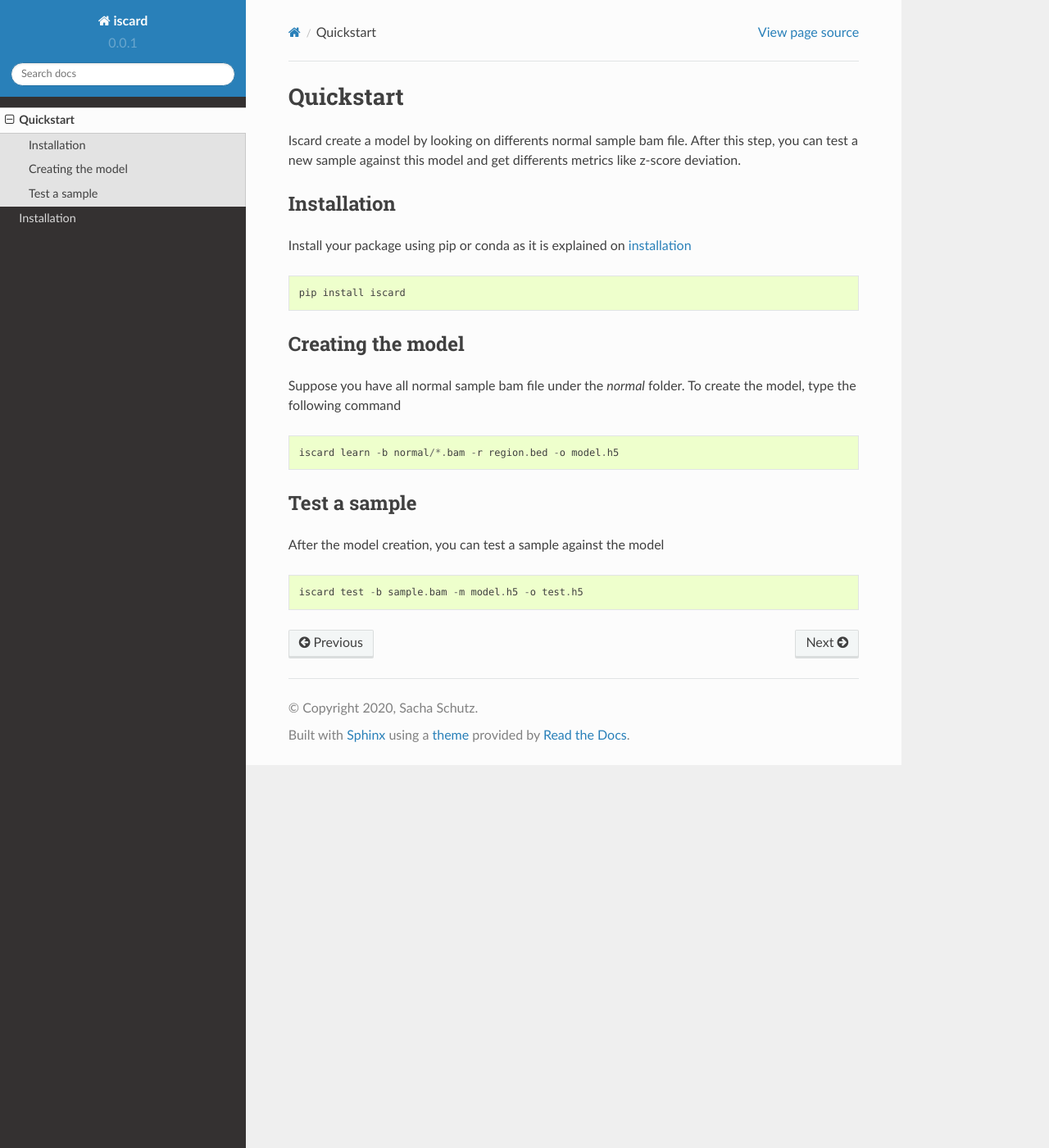
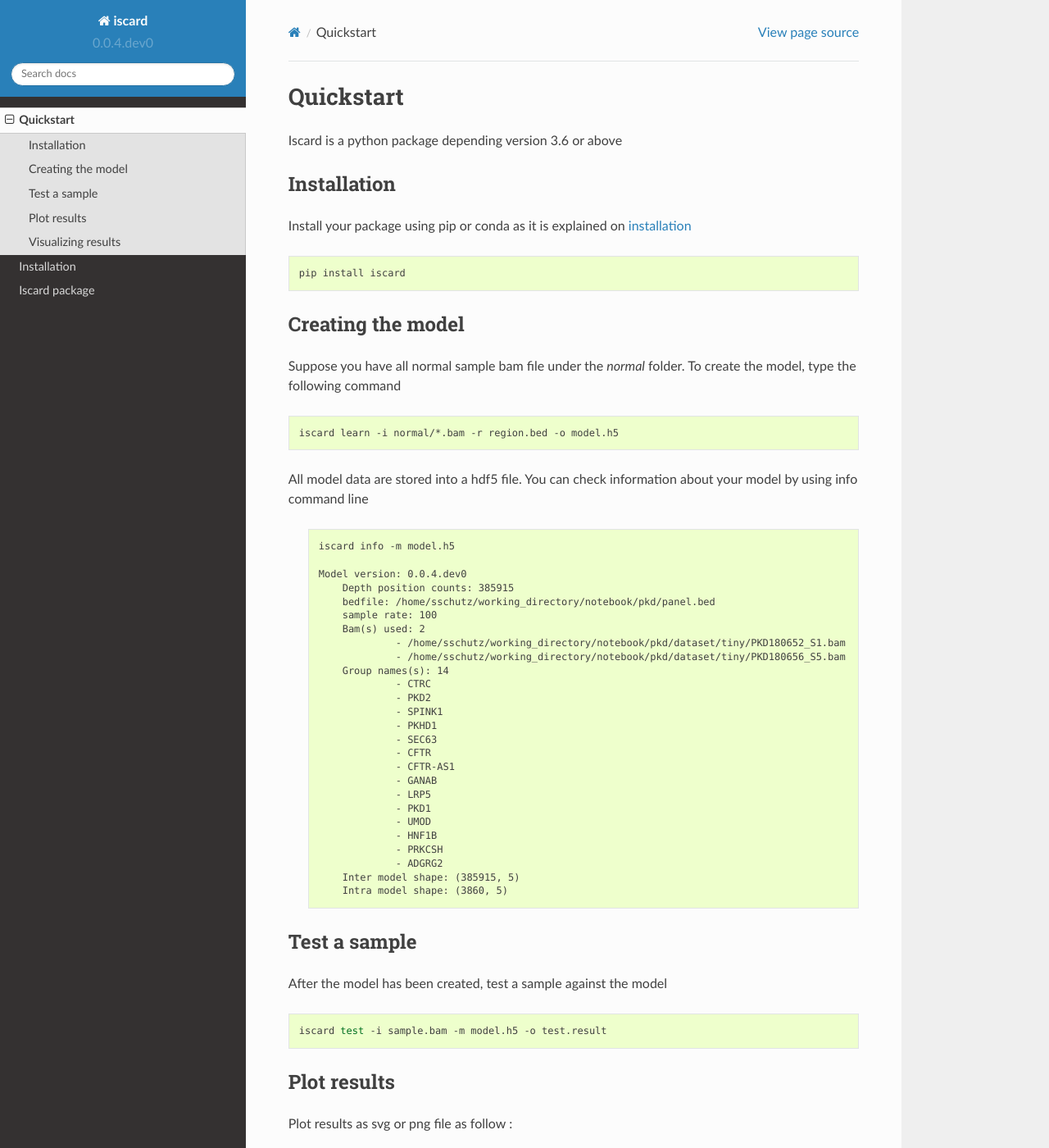
Before and after one commit to dridk/iscard, a Sphinx documentation site: the page built from docs/source/quickstart.rst, in a window 1280 px wide and 1400 px high. Shown: the whole window at 82% size. Built offline with Sphinx 7.4.7 and the Read the Docs theme 2.0.0, drawn with Linux system fonts in a browser that asks for light colours; pages that are not in the unit, such as notebooks, are missing from menus; some of the changed text lies outside the part shown.

Commit message:
improve documentation

```diff
--- a/docs/source/conf.py
+++ b/docs/source/conf.py
@@ -15,10 +15,17 @@
 import sys
 import os
 
+
+
 # If extensions (or modules to document with autodoc) are in another directory,
 # add these directories to sys.path here. If the directory is relative to the
 # documentation root, use os.path.abspath to make it absolute, like shown here.
-#sys.path.insert(0, os.path.abspath('.'))
+#sys.path.insert(1, os.path.abspath('./../../'))
+
+sys.path.insert(1, os.path.abspath('./../../'))
+
+import iscard
+
 
 # -- General configuration ------------------------------------------------
 
@@ -29,8 +36,22 @@ import os
 # extensions coming with Sphinx (named 'sphinx.ext.*') or your custom
 # ones.
 extensions = [
-    'sphinx.ext.autodoc',
+    'sphinx.ext.autodoc','sphinx.ext.napoleon','sphinx.ext.viewcode'
 ]
+
+
+# Napoleon settings
+napoleon_google_docstring = True
+napoleon_numpy_docstring = True
+napoleon_include_init_with_doc = False
+napoleon_include_private_with_doc = False
+napoleon_include_special_with_doc = True
+napoleon_use_admonition_for_examples = False
+napoleon_use_admonition_for_notes = False
+napoleon_use_admonition_for_references = False
+napoleon_use_ivar = False
+napoleon_use_param = True
+napoleon_use_rtype = True
 
 # Add any paths that contain templates here, relative to this directory.
 templates_path = ['_templates']
@@ -56,9 +77,9 @@ author = u'Sacha Schutz'
 # built documents.
 #
 # The short X.Y version.
-version = u'0.0.1'
+version = iscard.__version__
 # The full version, including alpha/beta/rc tags.
-release = u'0.0.1'
+release = iscard.__version__
 
 # The language for content autogenerated by Sphinx. Refer to documentation
 # for a list of supported languages.
--- a/docs/source/quickstart.rst
+++ b/docs/source/quickstart.rst
@@ -1,9 +1,7 @@
 Quickstart
 ===========================
 
-
-Iscard create a model by looking on differents normal sample bam file.
-After this step, you can test a new sample against this model and get differents metrics like z-score deviation.
+Iscard is a python package depending version 3.6 or above
 
 Installation
 ------------
@@ -17,14 +15,69 @@ Creating the model
 -----------------
 
 Suppose you have all normal sample bam file under the *normal* folder.
-To create the model, type the following command ::
+To create the model, type the following command
 
-  iscard learn -b normal/*.bam -r region.bed -o model.h5
+.. code-block:: language
+
+    iscard learn -i normal/*.bam -r region.bed -o model.h5
+
+All model data are stored into a hdf5 file. You can check information about your model by
+using info command line
+
+ .. code-block:: language
+
+    iscard info -m model.h5
+
+    Model version: 0.0.4.dev0
+	Depth position counts: 385915
+	bedfile: /home/sschutz/working_directory/notebook/pkd/panel.bed
+	sample rate: 100
+	Bam(s) used: 2
+	         - /home/sschutz/working_directory/notebook/pkd/dataset/tiny/PKD180652_S1.bam
+	         - /home/sschutz/working_directory/notebook/pkd/dataset/tiny/PKD180656_S5.bam
+	Group names(s): 14
+	         - CTRC
+	         - PKD2
+	         - SPINK1
+	         - PKHD1
+	         - SEC63
+	         - CFTR
+	         - CFTR-AS1
+	         - GANAB
+	         - LRP5
+	         - PKD1
+	         - UMOD
+	         - HNF1B
+	         - PRKCSH
+	         - ADGRG2
+	Inter model shape: (385915, 5)
+	Intra model shape: (3860, 5)
+
 
 Test a sample
 -------------
 
-After the model creation, you can test a sample against the model ::
+After the model has been created, test a sample against the model
 
+.. code-block:: bash
 
-    iscard test -b sample.bam -m model.h5 -o test.h5
+    iscard test -i sample.bam -m model.h5 -o test.result
+
+Plot results
+------------
+
+Plot results as svg or png file as follow :
+
+.. code-block:: bash
+
+    iscard plot -i test.result -m model.h5 -o plot.png
+
+Visualizing results
+-------------------
+
+You can create quickly create a `bedgraph <http://genome.ucsc.edu/goldenPath/help/bedgraph.html>`_ from command line
+to display CNV in IGV.
+
+.. code-block:: bash
+
+    iscard bedgraph -i test.result -c inter_z > interz.bedgraph
--- a/iscard/__init__.py
+++ b/iscard/__init__.py
@@ -1,3 +1 @@
 __version__ = '0.0.4.dev0'
-
-from iscard.model import Model
```
Also changed, not shown: docs/source/index.rst (+18 -2 lines), docs/source/iscard.rst (added, +19 -0 lines), docs/source/modules.rst (added, +7 -0 lines), docs/source/pkd.png (added), 4 other files.
